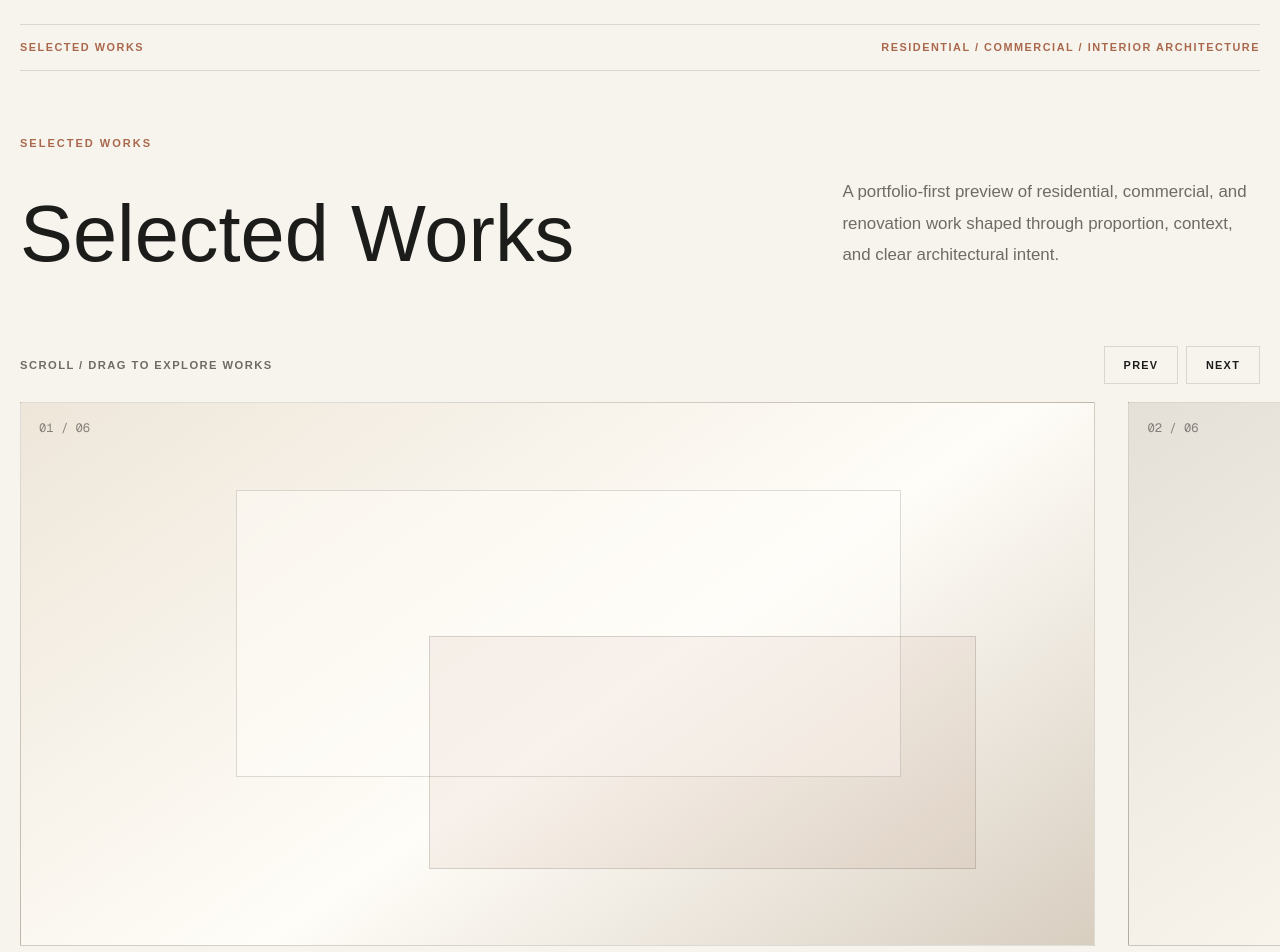
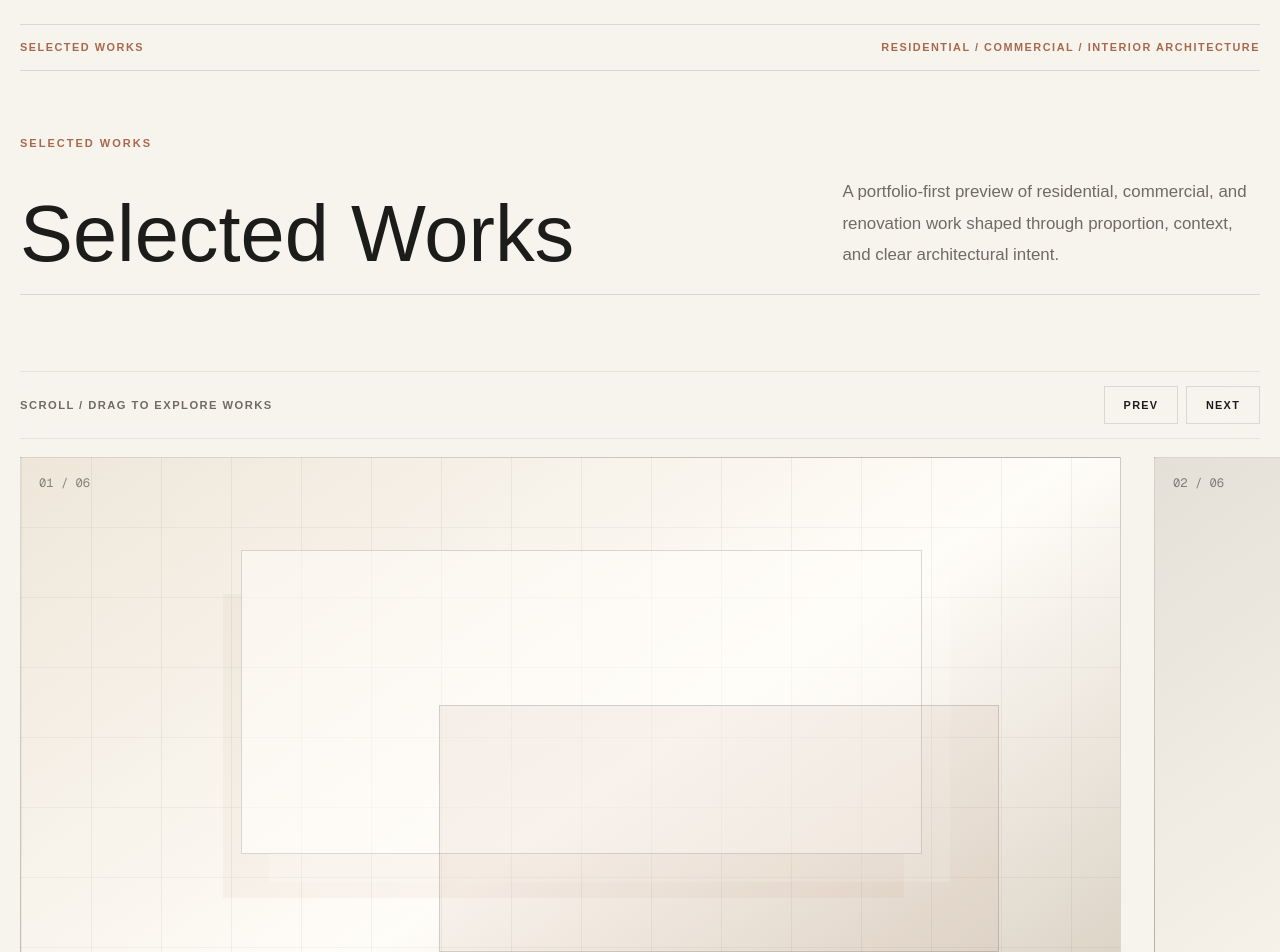
Before and after one commit to JonathanSutjiono/evarch-website, a Next.js app: page / in a window 1280 px wide. Shown: the part 1360-2312 px from the top of the page. Built offline with nearby package versions, Linux system fonts and the light colour scheme.

Commit message:
Add immersive EVARCH motion and works showcase

```diff
--- a/app/globals.css
+++ b/app/globals.css
@@ -32,11 +32,41 @@ html {
 }
 
 body {
+  position: relative;
   margin: 0;
   overflow-x: hidden;
   background: var(--background);
   color: var(--foreground);
   font-family: Arial, Helvetica, sans-serif;
+}
+
+body::before {
+  position: fixed;
+  inset: 0;
+  pointer-events: none;
+  background:
+    linear-gradient(90deg, rgba(28, 28, 26, 0.035) 1px, transparent 1px),
+    linear-gradient(0deg, rgba(28, 28, 26, 0.025) 1px, transparent 1px);
+  background-size: 96px 96px;
+  content: "";
+  mask-image: linear-gradient(180deg, rgba(0, 0, 0, 0.55), transparent 68%);
+  z-index: 0;
+}
+
+main {
+  position: relative;
+  z-index: 1;
+  overflow: clip;
+}
+
+.site-header,
+.site-footer {
+  position: relative;
+  z-index: 1;
+}
+
+.site-header {
+  position: sticky;
 }
 
 a {
@@ -78,6 +108,21 @@ a:focus-visible {
   display: grid;
   gap: 24px;
   margin-bottom: clamp(38px, 6vw, 76px);
+}
+
+.section-heading::after {
+  display: block;
+  width: 100%;
+  height: 1px;
+  background: var(--line);
+  content: "";
+  transform: scaleX(0);
+  transform-origin: left;
+  transition: transform 900ms cubic-bezier(0.22, 1, 0.36, 1);
+}
+
+.reveal.is-visible .section-heading::after {
+  transform: scaleX(1);
 }
 
 .section-heading-grid {
@@ -448,6 +493,7 @@ a:focus-visible {
 
 .works-section {
   overflow: hidden;
+  min-height: clamp(780px, 96svh, 1040px);
 }
 
 .works-kicker {
@@ -475,6 +521,13 @@ a:focus-visible {
   align-items: center;
   justify-content: space-between;
   gap: 18px;
+  position: sticky;
+  top: 78px;
+  z-index: 3;
+  border-block: 1px solid rgba(28, 28, 26, 0.08);
+  background: rgba(247, 244, 238, 0.9);
+  padding-block: 14px;
+  backdrop-filter: blur(14px);
 }
 
 .works-showcase-top p {
@@ -540,7 +593,7 @@ a:focus-visible {
 }
 
 .project-card {
-  flex: 0 0 min(84vw, 1080px);
+  flex: 0 0 min(86vw, 1120px);
   min-width: 0;
   scroll-snap-align: start;
   scroll-snap-stop: always;
@@ -549,7 +602,7 @@ a:focus-visible {
 
 .project-image {
   position: relative;
-  height: clamp(470px, 68vh, 760px);
+  height: clamp(520px, 72vh, 820px);
   overflow: hidden;
   border: 1px solid var(--line);
   background: var(--sand);
@@ -570,11 +623,17 @@ a:focus-visible {
 .project-image::after {
   position: absolute;
   content: "";
-  border: 1px solid rgba(28, 28, 26, 0.15);
+  border: 1px solid rgba(28, 28, 26, 0.16);
   background: rgba(255, 253, 248, 0.48);
   transition:
     inset 420ms cubic-bezier(0.22, 1, 0.36, 1),
     transform 420ms cubic-bezier(0.22, 1, 0.36, 1);
+}
+
+.project-image::before {
+  box-shadow:
+    28px 28px 0 rgba(255, 253, 248, 0.18),
+    -18px 44px 0 rgba(169, 104, 76, 0.055);
 }
 
 .project-image::before {
@@ -607,15 +666,47 @@ a:focus-visible {
 }
 
 .project-image-1 {
-  background: linear-gradient(145deg, #eee6d9, #fffdf8 55%, #d8cec0);
+  background:
+    linear-gradient(90deg, rgba(28, 28, 26, 0.055) 1px, transparent 1px),
+    linear-gradient(0deg, rgba(28, 28, 26, 0.045) 1px, transparent 1px),
+    linear-gradient(145deg, #eee6d9, #fffdf8 55%, #d8cec0);
+  background-size:
+    70px 70px,
+    70px 70px,
+    auto;
 }
 
 .project-image-2 {
-  background: linear-gradient(145deg, #e5e0d7, #f9f5ed 52%, #c9c2b7);
+  background:
+    linear-gradient(120deg, transparent 0 48%, rgba(169, 104, 76, 0.09) 49% 51%, transparent 52%),
+    linear-gradient(145deg, #e5e0d7, #f9f5ed 52%, #c9c2b7);
 }
 
 .project-image-3 {
-  background: linear-gradient(145deg, #f2ece3, #ded2c2 58%, #fbf8f1);
+  background:
+    radial-gradient(circle at 22% 20%, rgba(255, 253, 248, 0.72) 0 10%, transparent 11%),
+    linear-gradient(145deg, #f2ece3, #ded2c2 58%, #fbf8f1);
+}
+
+.project-image-4 {
+  background:
+    linear-gradient(90deg, transparent 0 20%, rgba(28, 28, 26, 0.06) 20% 20.2%, transparent 20.3%),
+    linear-gradient(145deg, #e9e4dc, #fffdf8 48%, #cfc7ba);
+}
+
+.project-image-5 {
+  background:
+    linear-gradient(0deg, transparent 0 62%, rgba(169, 104, 76, 0.1) 62% 62.4%, transparent 62.5%),
+    linear-gradient(145deg, #f4eee4, #ddd6ca 48%, #fdfaf4);
+}
+
+.project-image-6 {
+  background:
+    linear-gradient(90deg, rgba(28, 28, 26, 0.045) 1px, transparent 1px),
+    linear-gradient(145deg, #e4ded4, #fbf8f1 52%, #d1c6b8);
+  background-size:
+    48px 48px,
+    auto;
 }
 
 .project-meta {
@@ -751,10 +842,18 @@ a:focus-visible {
   border-right: 1px solid var(--line);
   border-bottom: 1px solid var(--line);
   padding: clamp(24px, 3vw, 34px);
+  transition:
+    background-color 180ms ease,
+    padding-left 220ms ease;
 }
 
 .expertise-card:nth-child(3n) {
   border-right: 0;
+}
+
+.expertise-card:hover {
+  background: rgba(255, 253, 248, 0.48);
+  padding-left: clamp(30px, 4vw, 44px);
 }
 
 .expertise-card p,
@@ -775,6 +874,13 @@ a:focus-visible {
   padding: clamp(26px, 4vw, 42px);
 }
 
+.stra-seal-wrap {
+  display: grid;
+  place-items: center start;
+  border-bottom: 1px solid var(--line);
+  padding-bottom: 28px;
+}
+
 .stra-seal {
   position: relative;
   display: grid;
@@ -790,6 +896,14 @@ a:focus-visible {
     radial-gradient(circle, transparent 55%, rgba(169, 104, 76, 0.09) 56%),
     var(--paper);
   overflow: hidden;
+  transition:
+    border-color 180ms ease,
+    transform 220ms ease;
+}
+
+.stra-panel:hover .stra-seal {
+  border-color: rgba(169, 104, 76, 0.9);
+  transform: rotate(-1deg) translateY(-2px);
 }
 
 .stra-seal::before {
@@ -880,27 +994,32 @@ a:focus-visible {
 
 .regulation-grid {
   display: grid;
-  grid-template-columns: repeat(3, minmax(0, 1fr));
   border-top: 1px solid var(--line);
 }
 
 .regulation-card {
   position: relative;
-  min-height: 350px;
+  display: grid;
+  grid-template-columns: minmax(180px, 0.32fr) minmax(0, 1fr) 64px;
+  gap: clamp(24px, 5vw, 74px);
+  align-items: start;
+  min-height: 230px;
   min-width: 0;
-  border-right: 1px solid var(--line);
   border-bottom: 1px solid var(--line);
   padding: clamp(24px, 3vw, 36px);
+  transition:
+    background-color 180ms ease,
+    padding-left 220ms ease;
 }
 
-.regulation-card:nth-child(3n) {
-  border-right: 0;
+.regulation-card:hover {
+  background: rgba(255, 253, 248, 0.56);
+  padding-left: clamp(30px, 4vw, 48px);
 }
 
 .article-meta {
-  display: flex;
-  justify-content: space-between;
-  gap: 18px;
+  display: grid;
+  gap: 10px;
   color: var(--clay);
   font-size: 0.66rem;
   font-weight: 700;
@@ -909,10 +1028,14 @@ a:focus-visible {
   text-transform: uppercase;
 }
 
+.article-copy h3 {
+  margin-top: 0;
+  font-size: clamp(1.45rem, 3vw, 3rem);
+}
+
 .article-number {
-  position: absolute;
-  left: clamp(24px, 3vw, 36px);
-  bottom: clamp(24px, 3vw, 36px);
+  justify-self: end;
+  color: rgba(169, 104, 76, 0.72);
 }
 
 .process-list {
@@ -922,14 +1045,41 @@ a:focus-visible {
   padding: 0;
   border-top: 1px solid var(--line);
   list-style: none;
+  counter-reset: process;
 }
 
 .process-list li {
+  position: relative;
   display: grid;
   grid-template-columns: 56px minmax(0, 1fr);
   gap: 18px;
   border-bottom: 1px solid var(--line);
   padding: 30px 24px 30px 0;
+  transition:
+    background-color 180ms ease,
+    padding-left 220ms ease;
+}
+
+.process-list li::after {
+  position: absolute;
+  right: 24px;
+  bottom: -1px;
+  left: 0;
+  height: 1px;
+  background: var(--clay);
+  content: "";
+  transform: scaleX(0);
+  transform-origin: left;
+  transition: transform 360ms cubic-bezier(0.22, 1, 0.36, 1);
+}
+
+.process-list li:hover {
+  background: rgba(255, 253, 248, 0.42);
+  padding-left: 18px;
+}
+
+.process-list li:hover::after {
+  transform: scaleX(1);
 }
 
 .contact-section {
@@ -1193,6 +1343,10 @@ a:focus-visible {
   .contact-panel dl {
     grid-template-columns: repeat(2, minmax(0, 1fr));
   }
+
+  .regulation-card {
+    grid-template-columns: minmax(150px, 0.35fr) minmax(0, 1fr) 52px;
+  }
 }
 
 @media (max-width: 860px) {
@@ -1251,6 +1405,10 @@ a:focus-visible {
     height: clamp(420px, 64vh, 620px);
   }
 
+  .works-section {
+    min-height: auto;
+  }
+
   .project-content {
     grid-template-columns: 1fr;
     gap: 14px;
@@ -1269,7 +1427,13 @@ a:focus-visible {
   }
 
   .regulation-card {
-    padding-bottom: 72px;
+    grid-template-columns: 1fr;
+    gap: 22px;
+    padding-bottom: clamp(24px, 3vw, 36px);
+  }
+
+  .article-number {
+    justify-self: start;
   }
 
   .process-list li {
@@ -1322,6 +1486,10 @@ a:focus-visible {
     height: clamp(360px, 58vh, 520px);
   }
 
+  .works-showcase-top {
+    position: static;
+  }
+
   .brand-mark {
     gap: 10px;
     font-size: 0.8rem;
--- a/components/RegulationCards.tsx
+++ b/components/RegulationCards.tsx
@@ -16,10 +16,13 @@ export function RegulationCards() {
             <article className="regulation-card" key={article.title}>
               <div className="article-meta">
                 <span>{article.category}</span>
+                <span>{article.date}</span>
                 <span>{article.readTime}</span>
               </div>
-              <h3>{article.title}</h3>
-              <p>{article.description}</p>
+              <div className="article-copy">
+                <h3>{article.title}</h3>
+                <p>{article.description}</p>
+              </div>
               <span className="article-number">{String(index + 1).padStart(2, "0")}</span>
             </article>
           ))}
--- a/components/WorksGrid.tsx
+++ b/components/WorksGrid.tsx
@@ -55,7 +55,7 @@ export function WorksGrid() {
         <div className="works-track" ref={scrollerRef}>
           {projects.map((project, index) => (
             <article className="project-card" key={project.title}>
-              <div className={`project-image project-image-${(index % 3) + 1}`}>
+              <div className={`project-image project-image-${index + 1}`}>
                 <span>
                   {String(index + 1).padStart(2, "0")} / {String(projects.length).padStart(2, "0")}
                 </span>
--- a/data/regulations.ts
+++ b/data/regulations.ts
@@ -1,5 +1,6 @@
 export type RegulationArticle = {
   category: string;
+  date: string;
   title: string;
   description: string;
   readTime: string;
@@ -8,6 +9,7 @@ export type RegulationArticle = {
 export const regulations: RegulationArticle[] = [
   {
     category: "Professional Practice",
+    date: "2026",
     title: "Understanding STRA for Architectural Services",
     description:
       "A concise introduction to architect registration and why transparent verification matters for clients.",
@@ -15,6 +17,7 @@ export const regulations: RegulationArticle[] = [
   },
   {
     category: "Building Preparation",
+    date: "2026",
     title: "PBG/IMB Considerations Before Building",
     description:
       "Key planning questions to review before design development, documentation, and permit coordination.",
@@ -22,6 +25,7 @@ export const regulations: RegulationArticle[] = [
   },
   {
     category: "Project Roles",
+    date: "2026",
     title: "Architect, Contractor, and Interior Designer: What's the Difference?",
     description:
       "A practical overview of professional roles so project responsibilities are clear from the beginning.",
```
Also changed, not shown: components/STRAVerification.tsx (+7 -5 lines).
